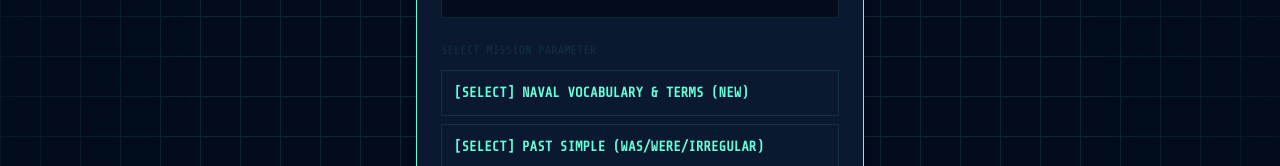
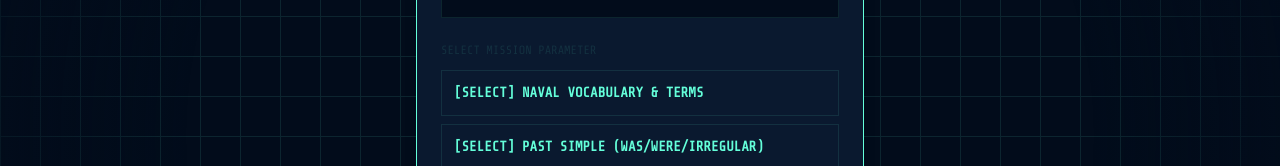
Before and after one commit to nefratu-lang/navalgame, a React (Vite) app: page / in a window 1280 px wide. Shown: the part 264-430 px from the top of the page. Built offline with nearby package versions, Linux system fonts and the light colour scheme.

Commit message:
Update types.ts

```diff
--- a/types.ts
+++ b/types.ts
@@ -6,7 +6,7 @@ export enum GameState {
 }
 
 export enum Topic {
-  VOCABULARY = 'Naval Vocabulary & Terms (New)', // Yeni ekledik
+  VOCABULARY = 'Naval Vocabulary & Terms',
   PAST_SIMPLE = 'Past Simple (Was/Were/Irregular)',
   SHOULD_IMPERATIVES = 'Should, Advice & Imperatives',
   PRESENT_CONT_VS_SIMPLE = 'Present Simple vs Continuous',
@@ -34,6 +34,7 @@ export interface GameSession {
     questionCount: number;
     correctCount: number;
   };
+  seenQuestions: Record<string, number>; // Hangi soru kaç kere görüldü?
 }
 
 export interface LeaderboardEntry {
```
